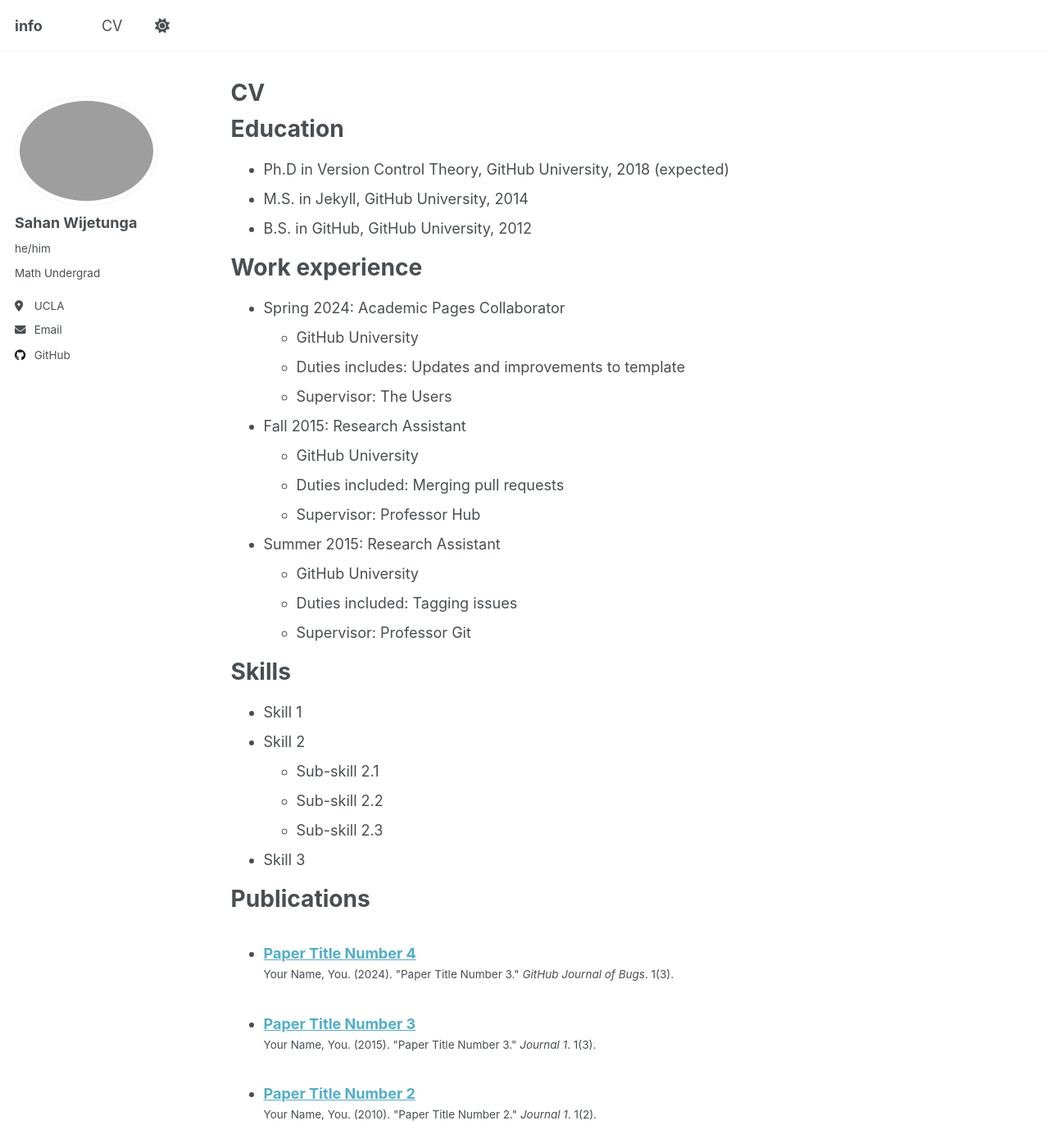
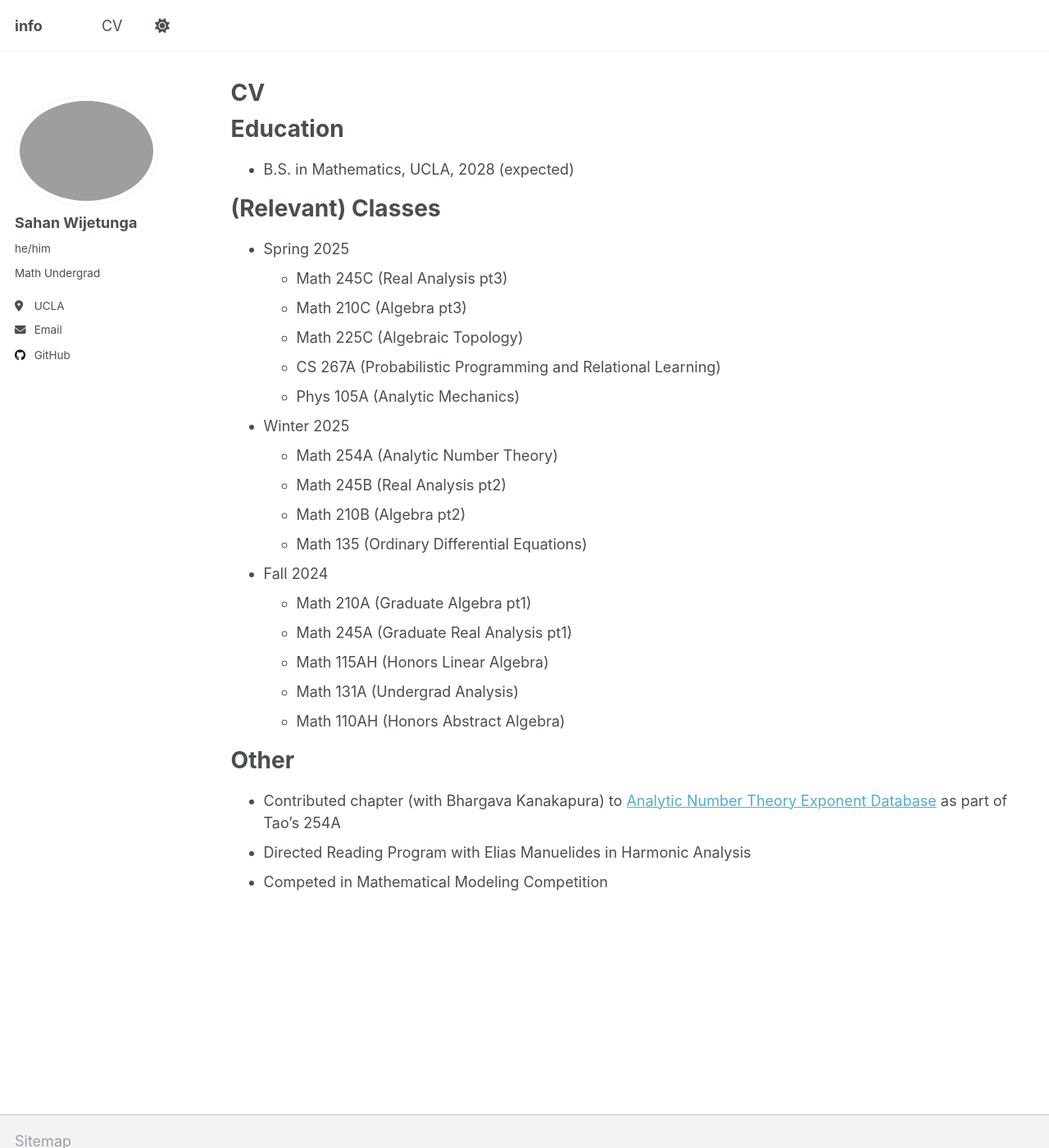
Before and after one commit to sahanwijetunga/sahanwijetunga.github.io, a Jekyll site: the page built from _pages/cv.md, in a window 1280 px wide and 1400 px high. Shown: the whole window at 82% size. Built offline with Jekyll 4.4.1, drawn with Linux system fonts in a browser that asks for light colours; some of the changed text lies outside the part shown.

Commit message:
Update cv.md

```diff
--- a/_pages/cv.md
+++ b/_pages/cv.md
@@ -11,54 +11,32 @@ redirect_from:
 
 Education
 ======
-* Ph.D in Version Control Theory, GitHub University, 2018 (expected)
-* M.S. in Jekyll, GitHub University, 2014
-* B.S. in GitHub, GitHub University, 2012
+* B.S. in Mathematics, UCLA, 2028 (expected)
 
-Work experience
+(Relevant) Classes
 ======
-* Spring 2024: Academic Pages Collaborator
-  * GitHub University
-  * Duties includes: Updates and improvements to template
-  * Supervisor: The Users
+* Spring 2025
+  * Math 245C (Real Analysis pt3)
+  * Math 210C (Algebra pt3)
+  * Math 225C (Algebraic Topology)
+  * CS 267A (Probabilistic Programming and Relational Learning)
+  * Phys 105A (Analytic Mechanics)
 
-* Fall 2015: Research Assistant
-  * GitHub University
-  * Duties included: Merging pull requests
-  * Supervisor: Professor Hub
+* Winter 2025
+  * Math 254A (Analytic Number Theory)
+  * Math 245B (Real Analysis pt2)
+  * Math 210B (Algebra pt2)
+  * Math 135 (Ordinary Differential Equations)
 
-* Summer 2015: Research Assistant
-  * GitHub University
-  * Duties included: Tagging issues
-  * Supervisor: Professor Git
+* Fall 2024
+  * Math 210A (Graduate Algebra pt1)
+  * Math 245A (Graduate Real Analysis pt1)
+  * Math 115AH (Honors Linear Algebra)
+  * Math 131A (Undergrad Analysis)
+  * Math 110AH (Honors Abstract Algebra)
 
-Skills
+Other
 ======
-* Skill 1
-* Skill 2
-  * Sub-skill 2.1
-  * Sub-skill 2.2
-  * Sub-skill 2.3
-* Skill 3
-
-Publications
-======
-  <ul>{% for post in site.publications reversed %}
-    {% include archive-single-cv.html %}
-  {% endfor %}</ul>
-
-Talks
-======
-  <ul>{% for post in site.talks reversed %}
-    {% include archive-single-talk-cv.html  %}
-  {% endfor %}</ul>
-
-Teaching
-======
-  <ul>{% for post in site.teaching reversed %}
-    {% include archive-single-cv.html %}
-  {% endfor %}</ul>
-
-Service and leadership
-======
-* Currently signed in to 43 different slack teams
+* Contributed chapter (with Bhargava Kanakapura) to [Analytic Number Theory Exponent Database](https://teorth.github.io/expdb/blueprint/waring-goldbach-schnirelman-chapter.html) as part of Tao's 254A
+* Directed Reading Program with Elias Manuelides in Harmonic Analysis
+* Competed in Mathematical Modeling Competition
```
